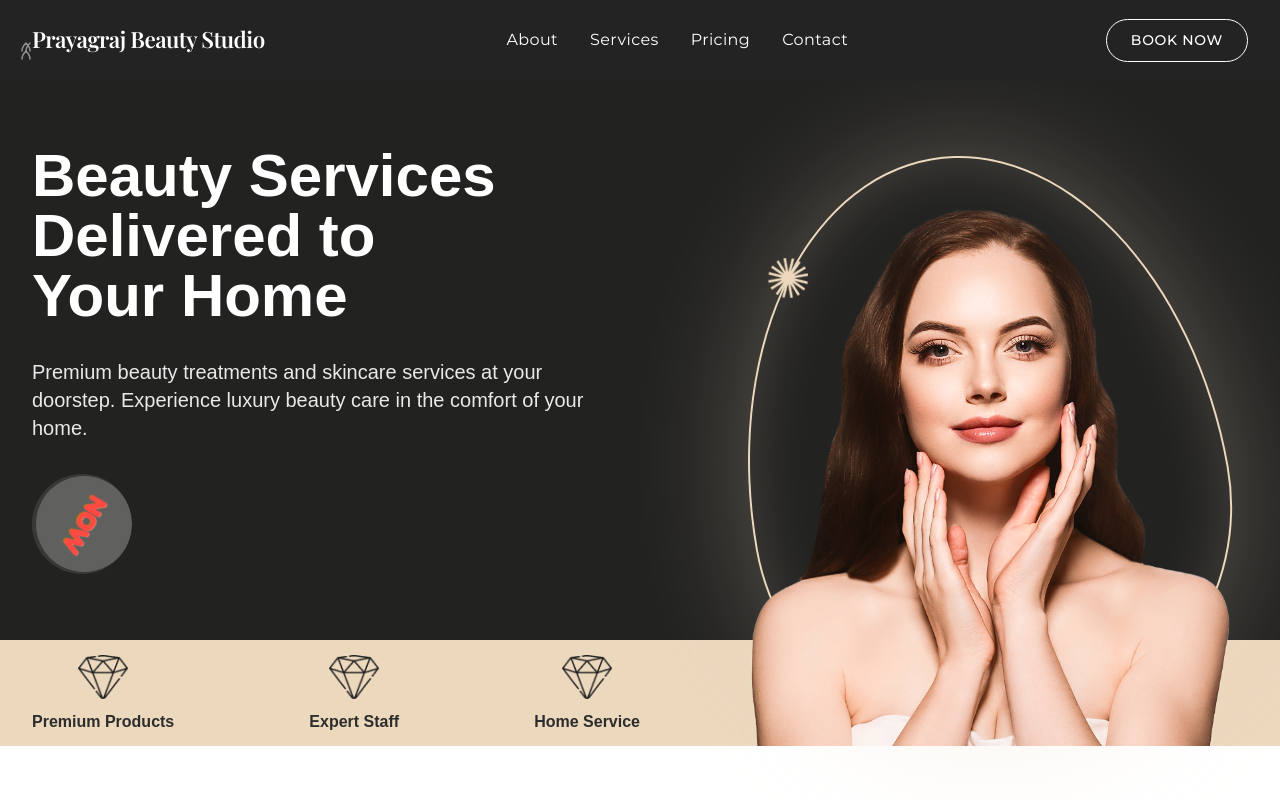
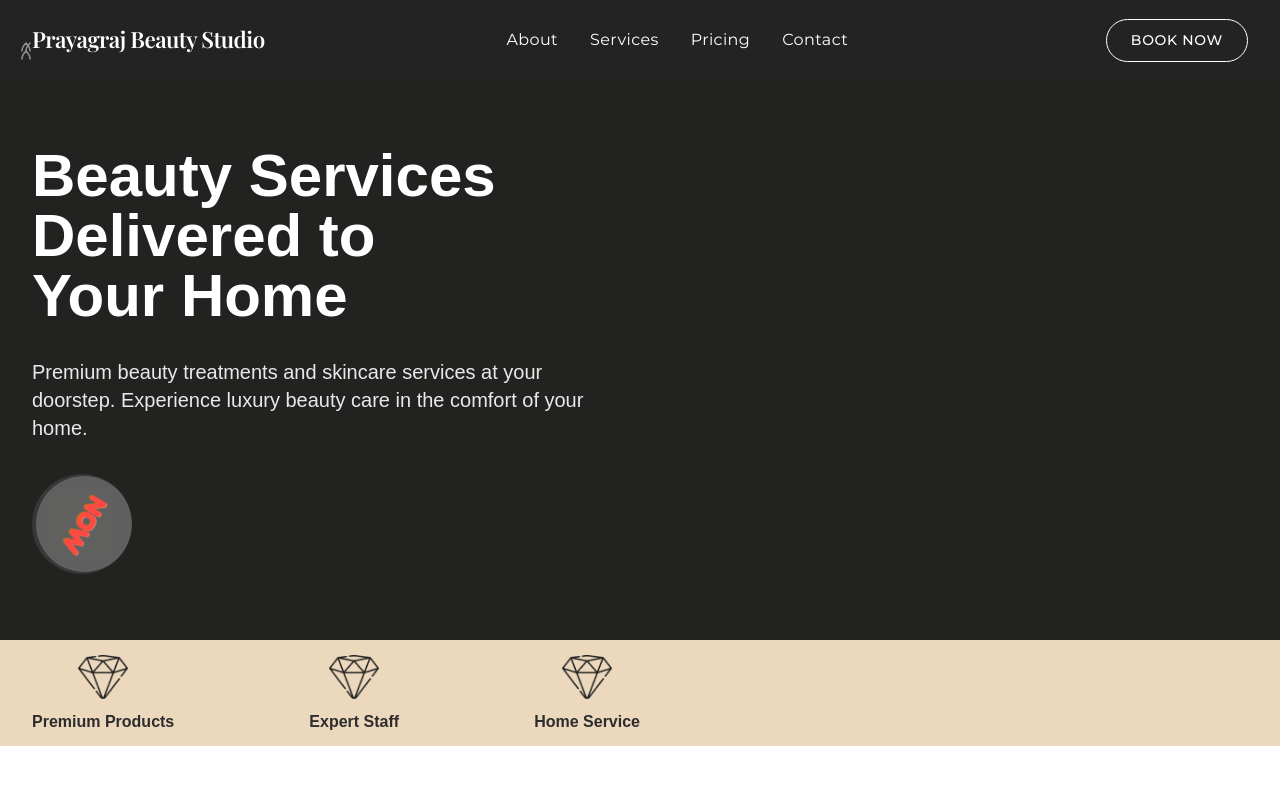
Before and after one commit to kesharwani615/Prayagraj_beauty_studio, a Next.js app: page / in a window 1280 px wide. Shown: the top 800 px of the page. Built offline with nearby package versions, Linux system fonts and the light colour scheme.

Commit message:
hero changes

```diff
--- a/components/HeroSection.tsx
+++ b/components/HeroSection.tsx
@@ -7,14 +7,14 @@ import group from "@/public/images/Group.png"
 
 const HeroSection = () => {
     return (
-        <div className="hero-section relative  overflow-hidden">
+        <div className="hero-section relative  overflow-hidden ">
             {/* Dark Top Section */}
-            <div className="hero-section-content min-h-[70vh] py-12 lg:py-16  flex items-center">
+            <div className="hero-section-content min-h-[70vh] py-12 lg:py-16  flex items-center fade-on-scroll">
                 <div className="container mx-auto px-4 sm:px-6 lg:px-8">
                     <div className="grid lg:grid-cols-2 gap-8 lg:gap-12  overflow-hidden">
 
                         {/* Left: Text Content */}
-                        <div className="flex flex-col justify-center space-y-6 lg:space-y-8 fade-on-scroll">
+                        <div className="flex flex-col justify-center space-y-6 lg:space-y-8 ">
                             <h1 className="text-white text-4xl lg:text-6xl font-bold">
                                 Beauty Services<br/>
                                 Delivered to<br/>
@@ -111,9 +111,9 @@ const HeroSection = () => {
                         </div>
                 </div>
             </div>
-            <div className="container relative hidden lg:block right-[-5%] xl:right-[-70px]">
-            <div className="relative top-0">
-            <div className="hero-oval-angle absolute bottom-0 right-[10%] w-[30rem] h-[37rem] border-2 border-[#ecd8bd]"
+            <div className="container relative hidden lg:block right-[-5%] xl:right-[-70px] ">
+            <div className="relative top-0 ">
+            <div className="hero-oval-angle absolute bottom-0 right-[10%] w-[30rem] h-[37rem] border-2 border-[#ecd8bd] fade-on-scroll"
                                 style={
                                     {
                                      borderRadius: "50% 50% 50% 50% / 60% 60% 40% 40%",
@@ -128,7 +128,7 @@ const HeroSection = () => {
                             </div>
             <Image src={makeup3}
             alt="Gift"
-            className="absolute bottom-[-91px] right-0 w-[45rem] h-[45rem]  object-contain"/>
+            className="absolute bottom-[-91px] right-0 w-[45rem] h-[45rem]  object-contain fade-on-scroll"/>
 
             </div>
         </div>
```
